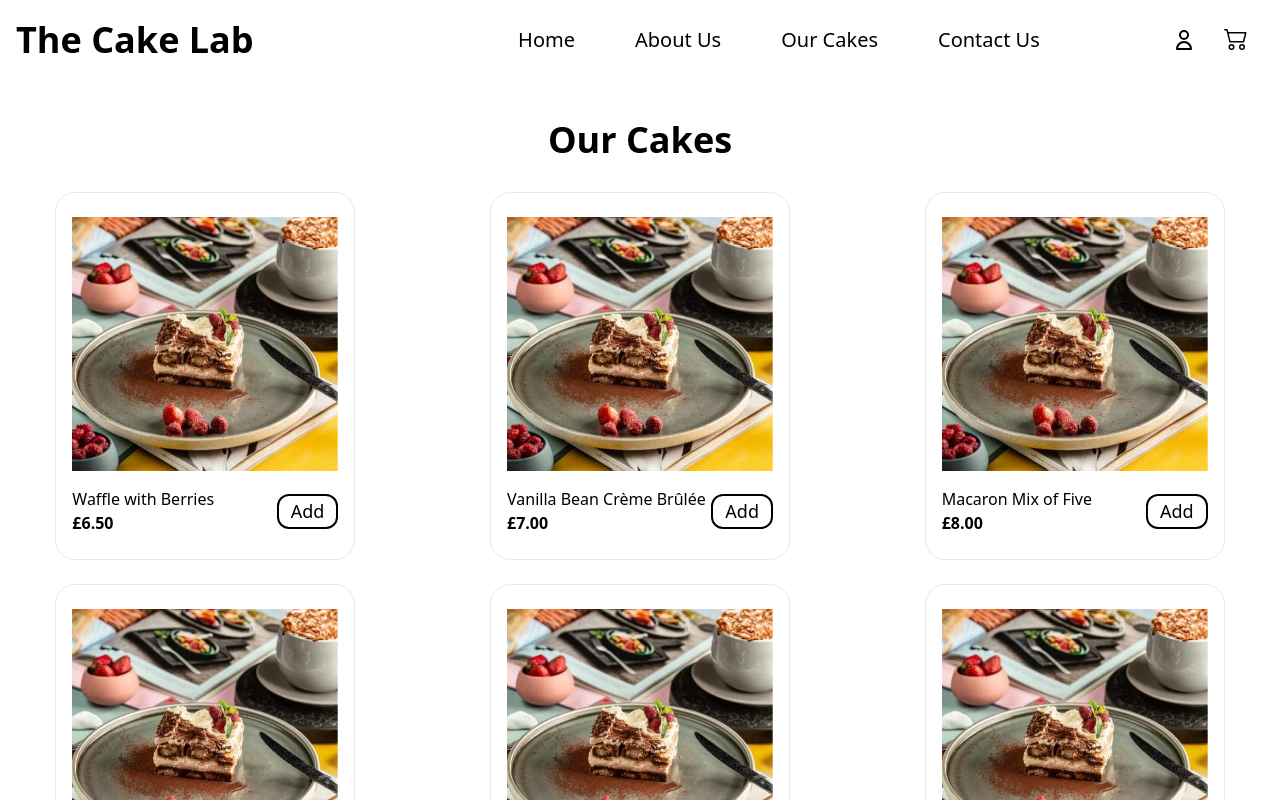
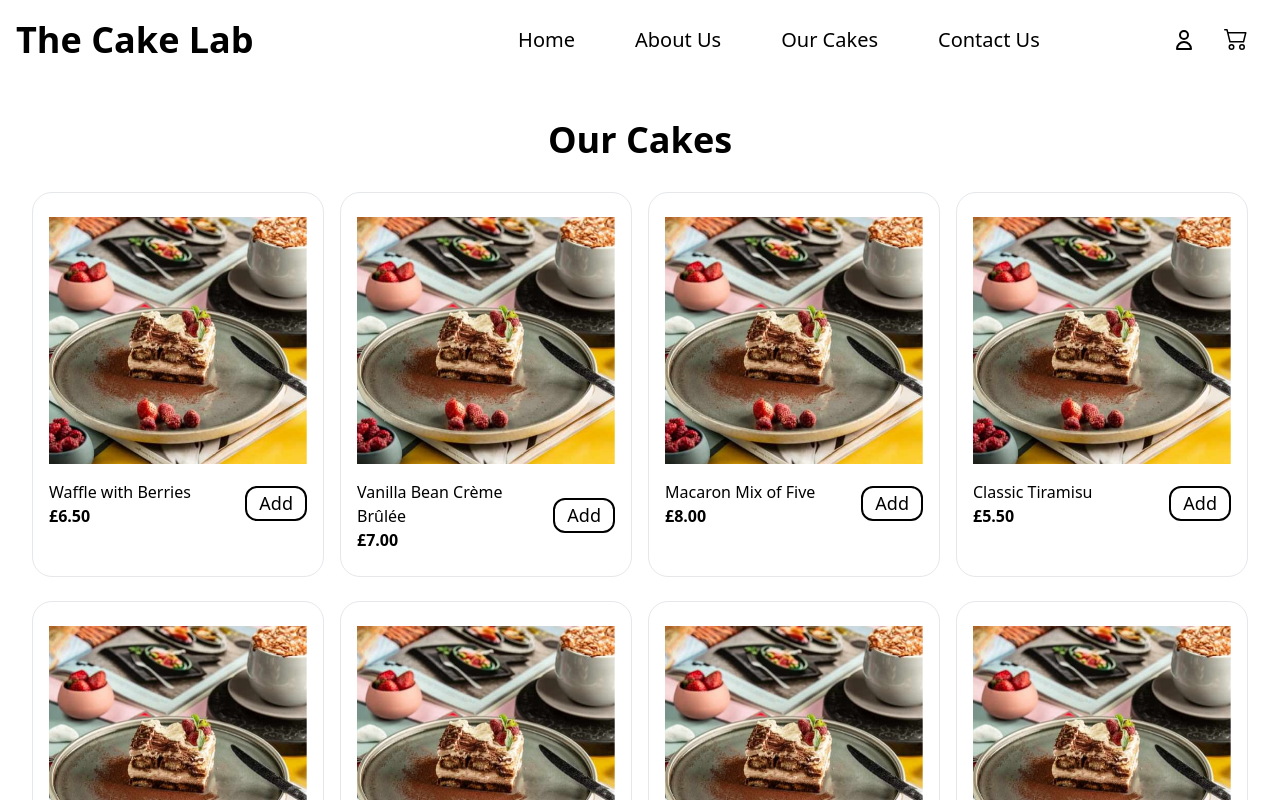
Before and after one commit to qinangao/cake-shop, a React (Vite) app: page /menu in a window 1280 px wide. Shown: the top 800 px of the page. Built offline with nearby package versions, Linux system fonts and the light colour scheme.

Commit message:
feat: update Menu component to include links for individual cakes

```diff
--- a/src/features/menu/Menu.tsx
+++ b/src/features/menu/Menu.tsx
@@ -1,14 +1,23 @@
 import { cakes } from "../../data.ts";
 import MenuItem from "./MenuItem";
+import { Link } from "react-router-dom";
 
 function Menu() {
   return (
     <section className="py-10">
-      <h2 className="text-4xl font-semibold text-center mb-8">Our Cakes</h2>
-      <div className="grid grid-cols-1 sm:grid-cols-2 lg:grid-cols-3 gap-6 justify-items-center">
-        {cakes.map((cake) => (
-          <MenuItem key={cake.id} cake={cake} />
-        ))}
+      <div className="max-w-[1440px] mx-auto px-4">
+        <h2 className="text-4xl font-semibold text-center mb-8">Our Cakes</h2>
+        <div className="grid grid-cols-1 sm:grid-cols-2 lg:grid-cols-4 gap-x-4 gap-y-6 px-4">
+          {cakes.map((cake) => (
+            <Link
+              key={cake.id}
+              to={`/cake/${cake.id}`}
+              className="flex justify-center w-full"
+            >
+              <MenuItem cake={cake} />
+            </Link>
+          ))}
+        </div>
       </div>
     </section>
   );
```
